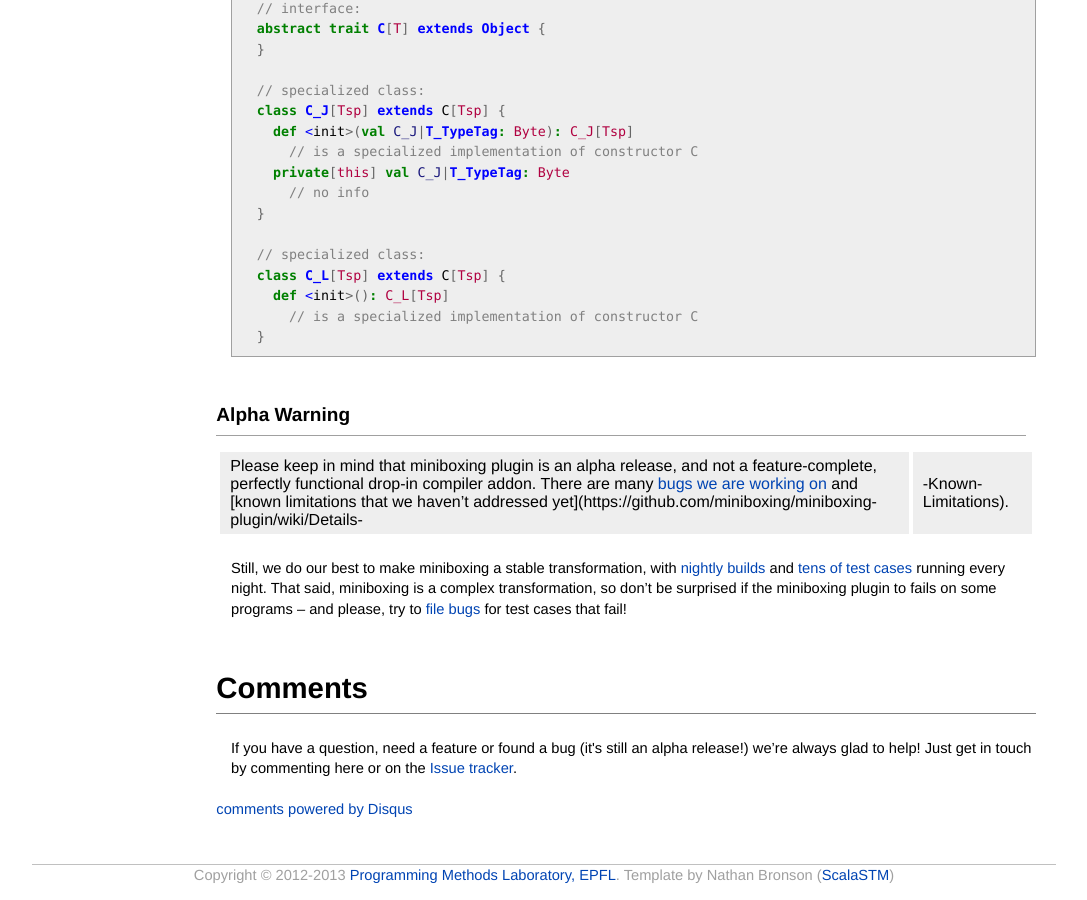
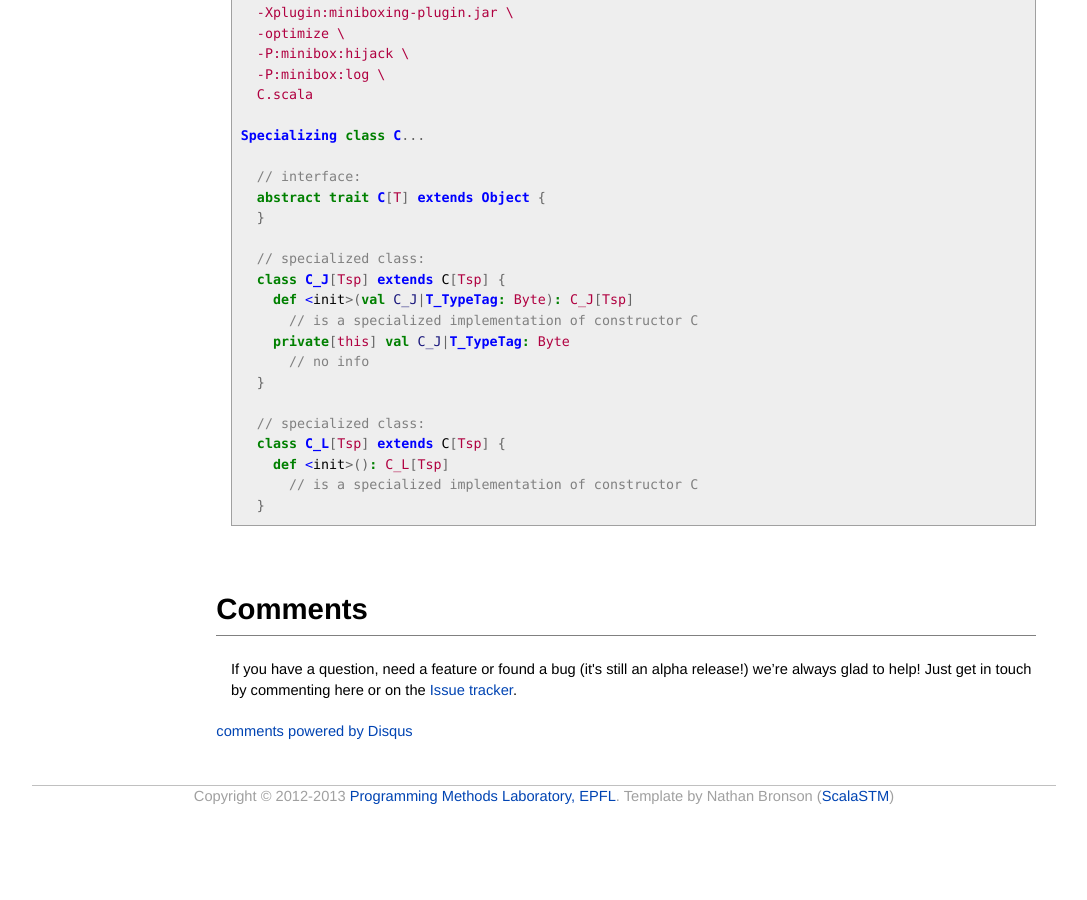
Before and after one commit to miniboxing/miniboxing.github.io, a Jekyll site: the page built from using_out.md, in a window 1280 px wide and 900 px high, scrolled down 2349 px. Shown: the whole window, without its empty margins (96-1183 px from the left). Built offline with Jekyll 4.4.1, drawn with Linux system fonts in a browser that asks for light colours; comment, search, counter and statistics services are not loaded; after the commit the page ends 3170 px from its top, so only the background shows below that; some of the changed text lies outside the part shown.

```diff
--- /dev/null
+++ b/_includes/status.md
@@ -0,0 +1,5 @@
+<p class="paper">
+Please keep in mind that miniboxing plugin is an alpha release, and not a feature-complete, perfectly functional drop-in compiler addon. There are many <a href="https://github.com/miniboxing/miniboxing-plugin/issues?state=open">bugs we are working on</a> and <a href="https://github.com/miniboxing/miniboxing-plugin/wiki/Details-|-Known-Limitations">known limitations that we haven&#39;t addressed yet</a>.<br/><br/>
+
+Still, we do our best to make miniboxing a stable transformation, with <a href="https://travis-ci.org/miniboxing/miniboxing-plugin">nightly</a> <a href="https://travis-ci.org/miniboxing/miniboxing-example">builds</a> and <a href="https://github.com/miniboxing/miniboxing-plugin/tree/wip/tests/correctness/src/miniboxing/tests/compile">tens of test cases</a> running every night. That said, miniboxing is a complex transformation, so don&#39;t be surprised if the miniboxing plugin to fails on some programs -- and please, <a href="https://github.com/miniboxing/miniboxing-plugin">file bugs</a> for test cases that fail!
+</p>
--- a/using_out.md
+++ b/using_out.md
@@ -10,7 +10,9 @@ Miniboxing is a Scala compiler plugin and thus performs its transformations as p
  * the miniboxing runtime support library and
  * the miniboxing compiler plugin
 
-Fortunately, both artifacts are [published nightly on maven](https://scala-webapps.epfl.ch/jenkins/view/All/job/miniboxing-wip-nightly/), so you can easily get them.
+Fortunately, both artifacts are [published nightly on maven](https://travis-ci.org/miniboxing/miniboxing-plugin), so you can easily get them.
+
+{% include status.md %}
 
 ## Getting the Artifact Jars
 
@@ -116,9 +118,3 @@ Specializing class C...
       // is a specialized implementation of constructor C
   }
 {% endhighlight %}
-
-## Alpha Warning
-
-Please keep in mind that miniboxing plugin is an alpha release, and not a feature-complete, perfectly functional drop-in compiler addon. There are many [bugs we are working on](https://github.com/miniboxing/miniboxing-plugin/issues?state=open) and [known limitations that we haven't addressed yet](https://github.com/miniboxing/miniboxing-plugin/wiki/Details-|-Known-Limitations).
-
-Still, we do our best to make miniboxing a stable transformation, with [nightly](https://scala-webapps.epfl.ch/jenkins/view/All/job/miniboxing-wip-nightly/) [builds](https://scala-webapps.epfl.ch/jenkins/view/All/job/miniboxing-example-nightly/) and [tens of test cases](https://github.com/miniboxing/miniboxing-plugin/tree/wip/tests/correctness/src/miniboxing/tests/compile) running every night. That said, miniboxing is a complex transformation, so don't be surprised if the miniboxing plugin to fails on some programs -- and please, try to [file bugs](https://github.com/miniboxing/miniboxing-example) for test cases that fail!
```
Also changed, not shown: using_sbt.md (+3 -7 lines).
